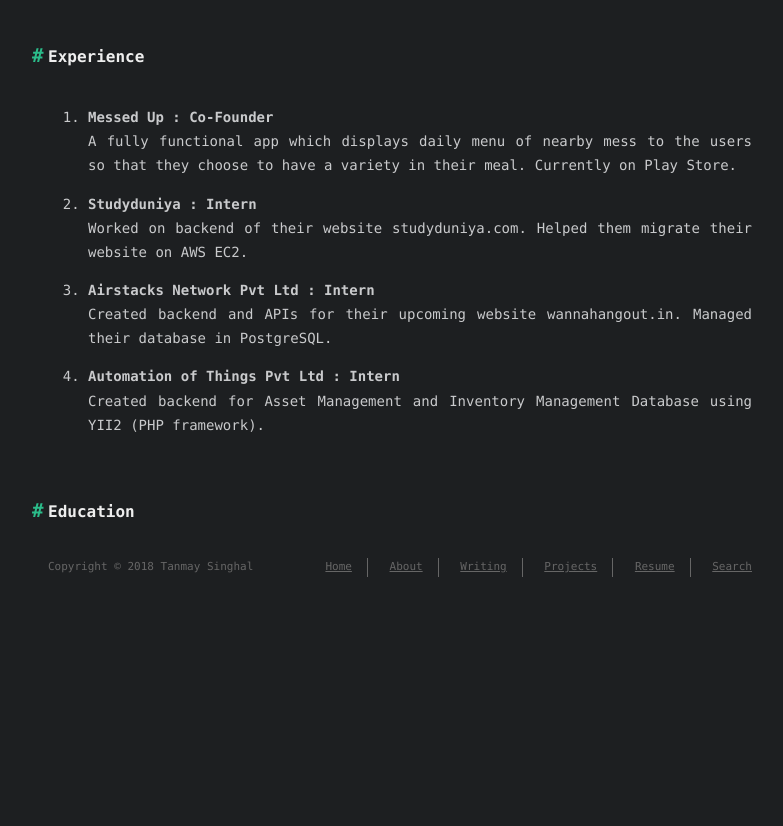
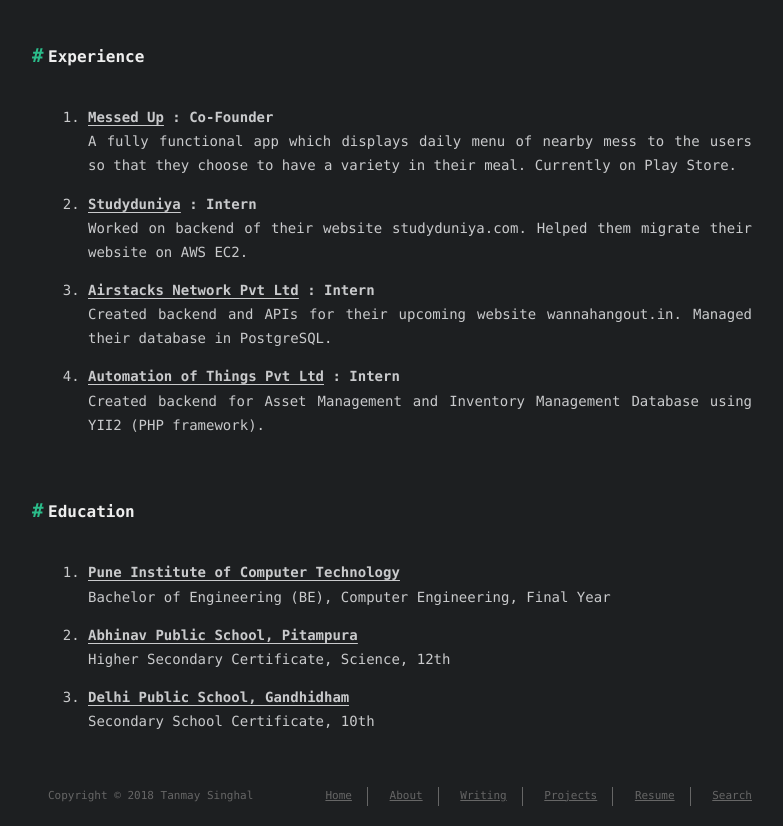
Before and after one commit to tanmaysinghal98/tanmaysinghal98.github.io, a plain HTML site: page about/index.html in a window 1280 px wide. Shown: the part 498-1324 px from the top of the page, without its empty margins (240-1023 px from the left). Before the commit the page ends 1095 px from the top, so only its background shows below. Drawn offline with Linux system fonts and the light colour scheme.

Commit message:
Site updated: 2018-11-08 13:33:50

```diff
--- a/about/index.html
+++ b/about/index.html
@@ -21,7 +21,7 @@
 <meta property="og:description" content="Competitive Coding Enthusiast with skills in Blockchain, System Design, Algorithm and Data Structures. Actively participates in Hackathons, Coding Competitions. Co-Founder of ‘Messed Up’, a budding st">
 <meta property="og:locale" content="default">
 <meta property="og:image" content="http://tanmaysinghal98.github.io/images/TanmayWhiteVectorized.png">
-<meta property="og:updated_time" content="2018-11-08T07:53:19.323Z">
+<meta property="og:updated_time" content="2018-11-08T08:03:20.331Z">
 <meta name="twitter:card" content="summary">
 <meta name="twitter:title" content="About Me">
 <meta name="twitter:description" content="Competitive Coding Enthusiast with skills in Blockchain, System Design, Algorithm and Data Structures. Actively participates in Hackathons, Coding Competitions. Co-Founder of ‘Messed Up’, a budding st">
@@ -103,16 +103,24 @@
           <p>Competitive Coding Enthusiast with skills in Blockchain, System Design, Algorithm and Data Structures. Actively participates in Hackathons, Coding Competitions. Co-Founder of ‘<a href="http://messedup.in/" target="_blank" rel="noopener">Messed Up</a>’, a budding start up thriving to provide hassle free solutions for hostel and college students.</p>
 <p><img src="/images/TanmayWhiteVectorized.png" alt="This is Me!"></p>
 <h2 id="Experience"><a href="#Experience" class="headerlink" title="Experience"></a>Experience</h2><ol>
-<li><p><strong>Messed Up : Co-Founder</strong><br>A fully functional app which displays daily menu of nearby mess to the users so that they choose to have a variety in their meal. Currently on Play Store.</p>
+<li><p><strong><a href="">Messed Up</a> : Co-Founder</strong><br>A fully functional app which displays daily menu of nearby mess to the users so that they choose to have a variety in their meal. Currently on Play Store.</p>
 </li>
-<li><p><strong>Studyduniya : Intern</strong><br>Worked on backend of their website studyduniya.com. Helped them migrate their website on AWS EC2.</p>
+<li><p><strong><a href="">Studyduniya</a> : Intern</strong><br>Worked on backend of their website studyduniya.com. Helped them migrate their website on AWS EC2.</p>
 </li>
-<li><p><strong>Airstacks Network Pvt Ltd : Intern</strong><br>Created backend and APIs for their upcoming website wannahangout.in. Managed their database in PostgreSQL.</p>
+<li><p><strong><a href="">Airstacks Network Pvt Ltd</a> : Intern</strong><br>Created backend and APIs for their upcoming website wannahangout.in. Managed their database in PostgreSQL.</p>
 </li>
-<li><p><strong>Automation of Things Pvt Ltd : Intern</strong><br>Created backend for Asset Management and Inventory Management Database using YII2 (PHP framework).</p>
+<li><p><strong><a href="">Automation of Things Pvt Ltd</a> : Intern</strong><br>Created backend for Asset Management and Inventory Management Database using YII2 (PHP framework).</p>
 </li>
 </ol>
-<h2 id="Education"><a href="#Education" class="headerlink" title="Education"></a>Education</h2>
+<h2 id="Education"><a href="#Education" class="headerlink" title="Education"></a>Education</h2><ol>
+<li><p><strong><a href="">Pune Institute of Computer Technology</a></strong><br>Bachelor of Engineering (BE), Computer Engineering, Final Year</p>
+</li>
+<li><p><strong><a href="">Abhinav Public School, Pitampura</a></strong><br>Higher Secondary Certificate, Science, 12th</p>
+</li>
+<li><p><strong><a href="">Delhi Public School, Gandhidham</a></strong><br>Secondary School Certificate, 10th</p>
+</li>
+</ol>
+
 
   </div>
 </article>
```
